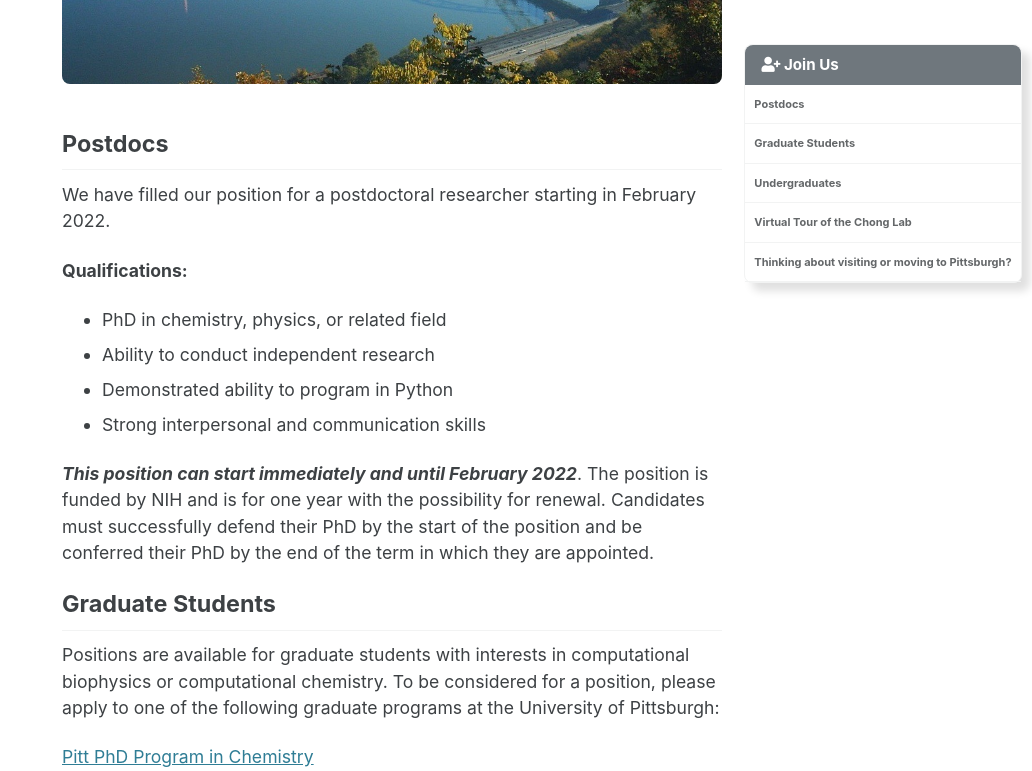
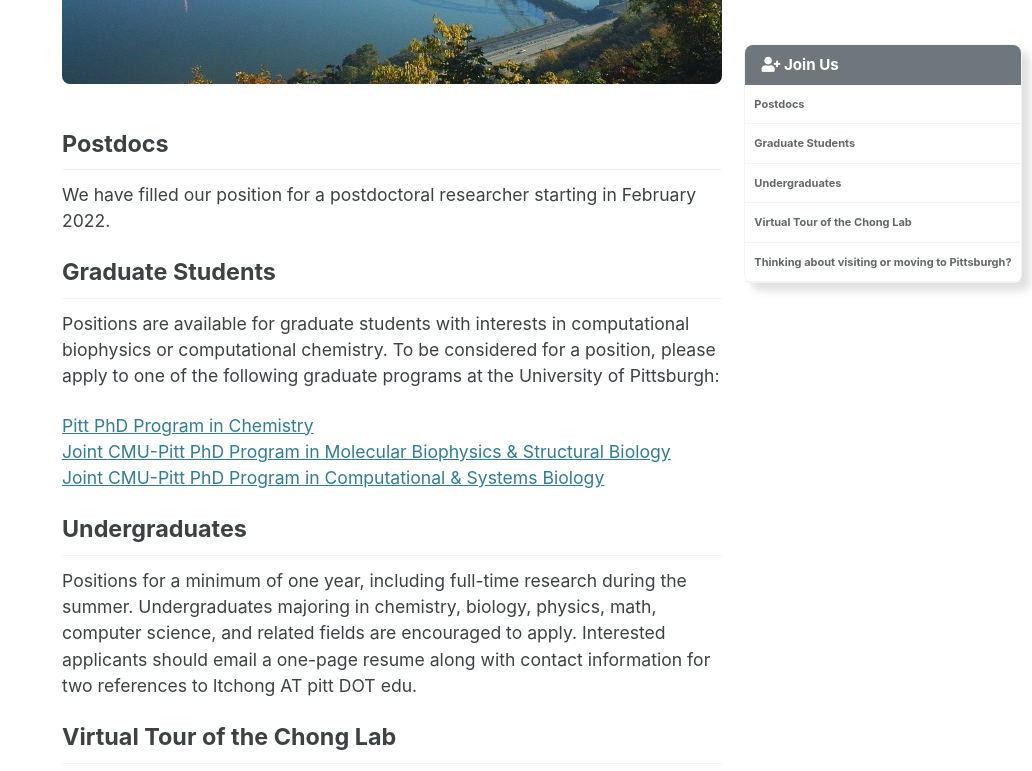
Before and after one commit to darianyang/mm-github-pages-test, a Jekyll site: the page built from _pages/join_us.md, in a window 1280 px wide and 900 px high, scrolled down 1087 px, cut to the strip 0-771 px from the top of the window. Shown: the whole strip, without its empty margins (248-1280 px from the left). Built offline with Jekyll 4.4.1, drawn with Linux system fonts in a browser that asks for light colours; cached includes are drawn as plain includes.

Commit message:
Update join_us.md

```diff
--- a/_pages/join_us.md
+++ b/_pages/join_us.md
@@ -31,14 +31,6 @@ We welcome applications from prospective postdocs, graduate students, and underg
 
 ## Postdocs
 We have filled our position for a postdoctoral researcher starting in February 2022.
-
-**Qualifications:**
-* PhD in chemistry, physics, or related field
-* Ability to conduct independent research
-* Demonstrated ability to program in Python
-* Strong interpersonal and communication skills
-
-***This position can start immediately and until February 2022***. The position is funded by NIH and is for one year with the possibility for renewal. Candidates must successfully defend their PhD by the start of the position and be conferred their PhD by the end of the term in which they are appointed.
 
 ## Graduate Students
 Positions are available for graduate students with interests in computational biophysics or computational chemistry. To be considered for a position, please apply to one of the following graduate programs at the University of Pittsburgh:
```
